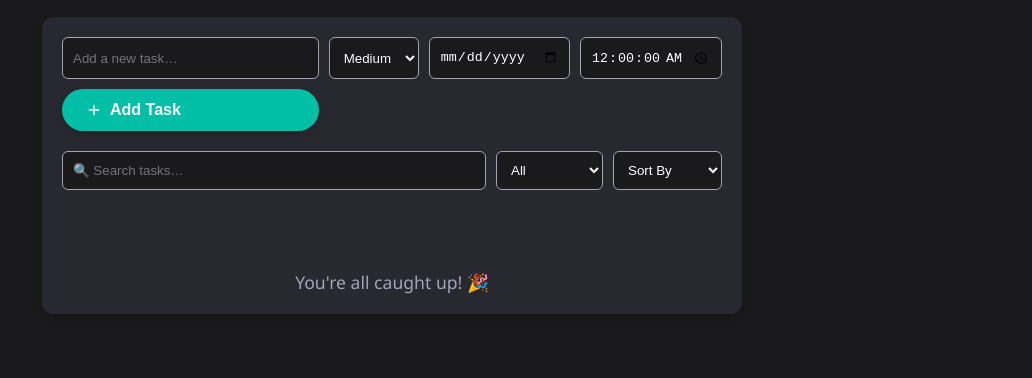
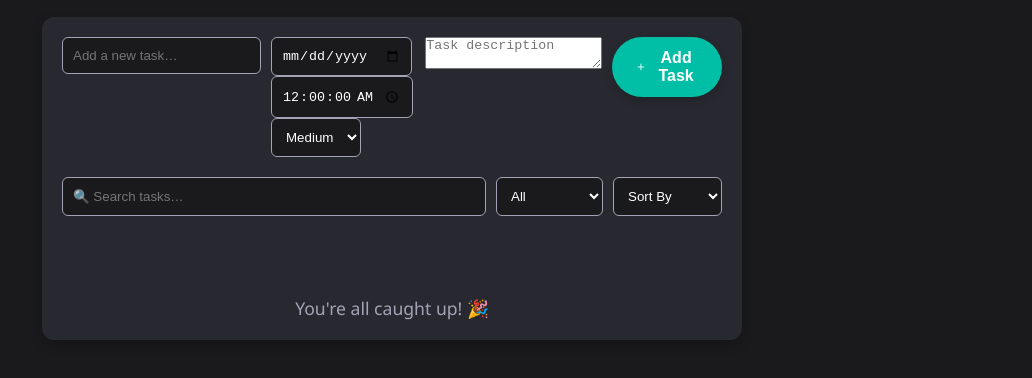
Before and after one commit to Smartyjoe/todo-app, a plain HTML site: page index.html in a window 1280 px wide. Shown: the part 78-456 px from the top of the page, without its empty margins (248-1280 px from the left). Drawn offline with Linux system fonts and the light colour scheme.

Commit message:
Update index.html
added new form field

```diff
--- a/index.html
+++ b/index.html
@@ -18,20 +18,31 @@
 
   <div class="wrapper">
     <form id="todo-form" class="todo-form">
-      <input id="todo-input" type="text" placeholder="Add a new task…" autocomplete="off" />
-      <select id="priority-select">
+  <div class="task-title-container">
+    <input id="todo-input" type="text" placeholder="Add a new task…" autocomplete="off" class="task-title-input" />
+  </div>
+  <div class="date-time-priority-container">
+    <div class="date-time-container">
+      <input id="due-date-input" type="date" class="date-input" />
+      <input id="due-time-input" type="time" step="1" value="00:00:00" class="time-input" />
+    </div>
+    <select id="priority-select" class="priority-select">
       <option value="low">Low</option>
       <option value="medium" selected>Medium</option>
       <option value="high">High</option>
     </select>
-      <input id="due-date-input" type="date" />
-      <input id="due-time-input" type="time" step="1" value="00:00:00"/>
+  </div>
+  <div class="task-description-container">
+    <textarea id="task-description" placeholder="Task description" class="task-description-input"></textarea>
+  </div>
+  <div class="add-button-container">
     <button type="submit" class="btn">
       <svg class="btn-icon" xmlns="http://www.w3.org/2000/svg" viewBox="0 0 24 24">
         <path d="M12 5v14M5 12h14" stroke="currentColor" stroke-width="2" stroke-linecap="round"/>
       </svg>
       <span>Add Task</span>
     </button>
+  </div>
 </form>
 
     <div class="controls">
```
Lines whose indentation alone changed are shown as unchanged.
